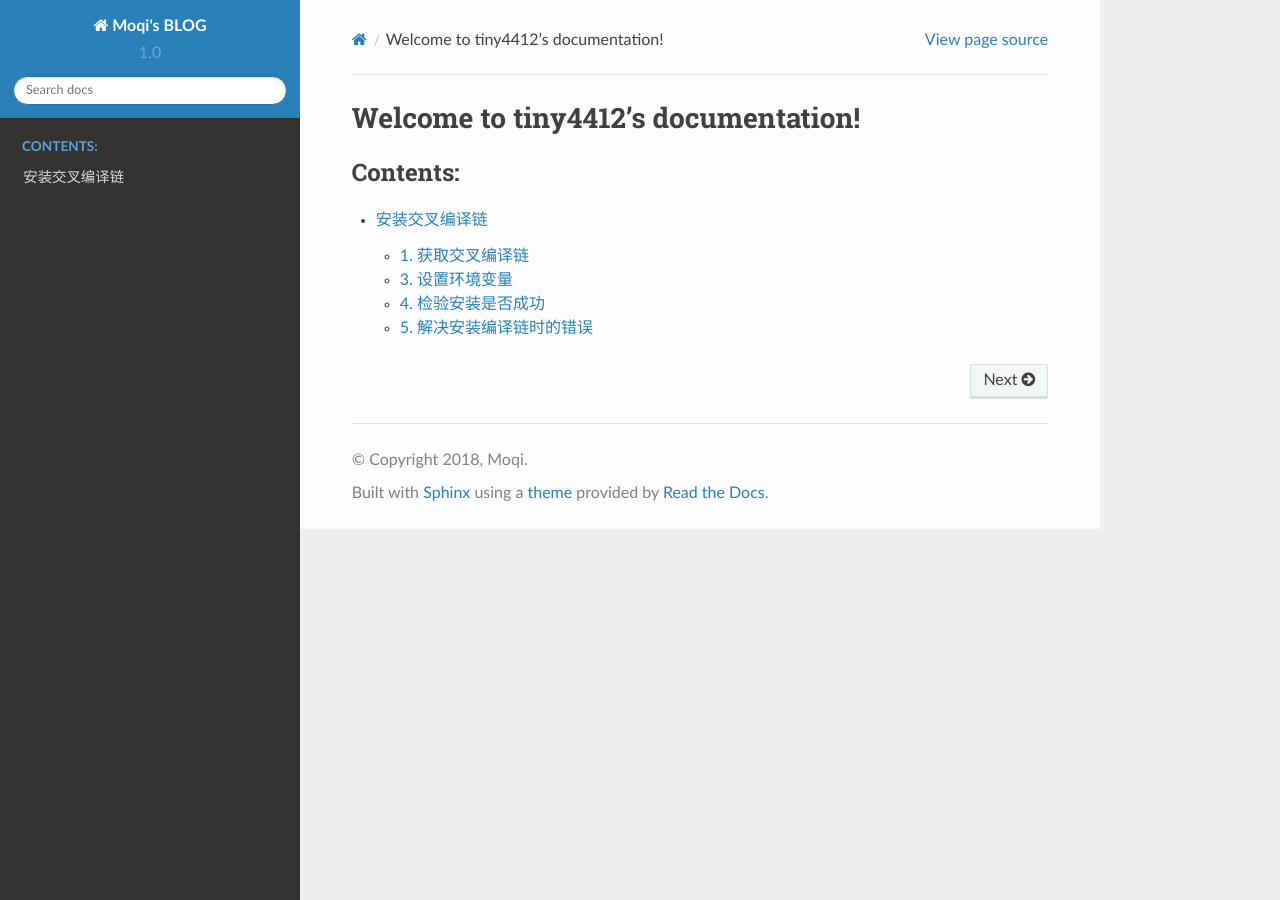
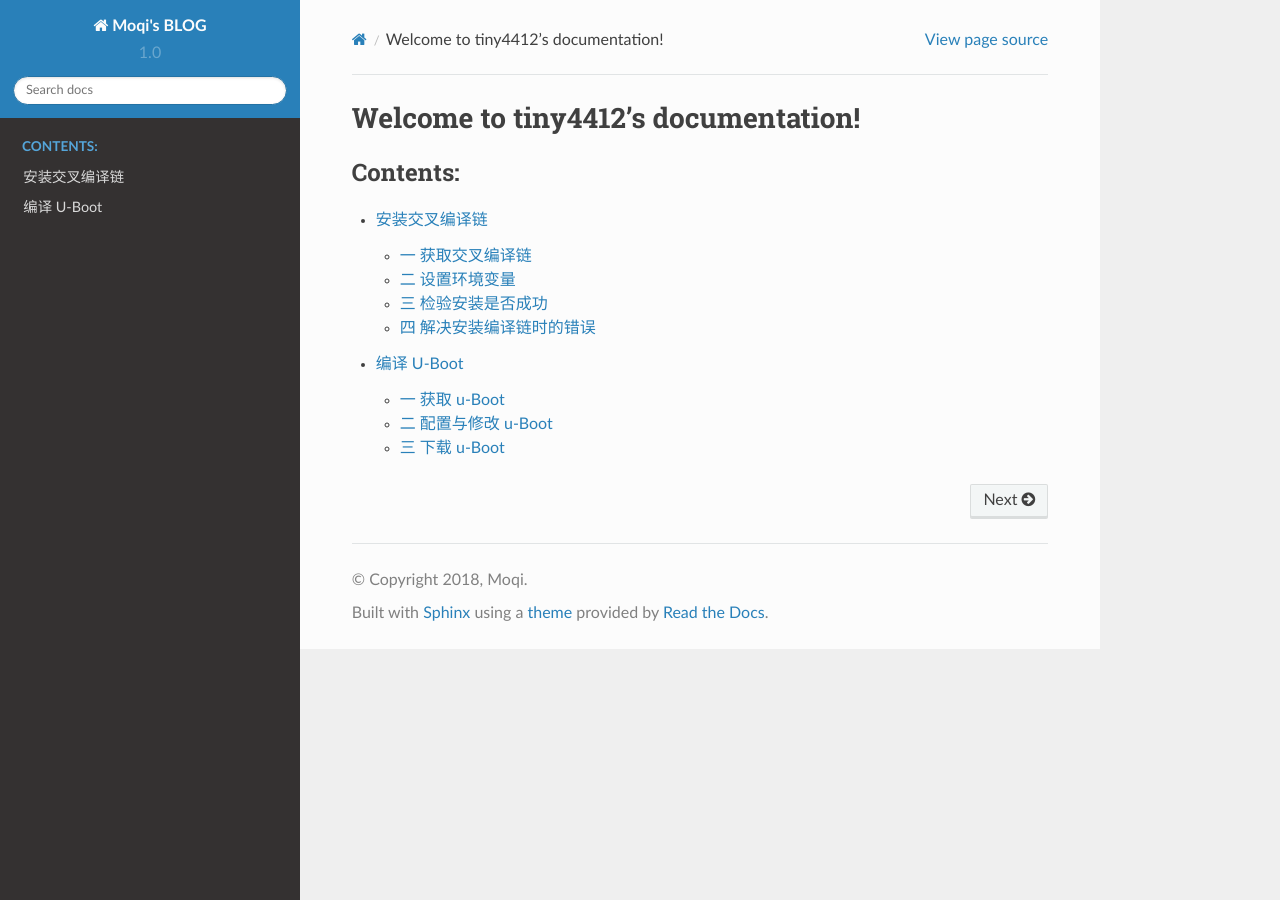
Before and after one commit to moqi-smile/Blog-Tiny4412, a Sphinx documentation site: the page built from source/index.rst, in a window 1280 px wide. Built offline with Sphinx 7.4.7 and the Read the Docs theme 2.0.0, drawn with Linux system fonts in a browser that asks for light colours.

Commit message:
Change Chapter_2.rst

```diff
--- a/source/Chapter_1.rst
+++ b/source/Chapter_1.rst
@@ -1,9 +1,11 @@
+===========================================================
 安装交叉编译链
 ===========================================================
 
 以下操作均在ubuntu164下普通用户权限下操作，如果有更改用户会特别提醒。
 
-1. 获取交叉编译链
+-----------------------------------------------------------
+一 获取交叉编译链
 -----------------------------------------------------------
 
 可以直接在我的github上获取
@@ -18,7 +20,8 @@
 
 	sudo mv Tiny4412-sources/arm-linux-gcc-4.5.1/ /opt/
 
-3. 设置环境变量
+-----------------------------------------------------------
+二 设置环境变量
 -----------------------------------------------------------
 
 我的交叉编译链放在了opt下， 所以设置交叉编译链时，路径是/opt/交叉编译链的文件夹名称/bin。你们设置的时候可以按照你们更改的路径来修改，最好是使用绝对路径而不是相对路径。
@@ -26,9 +29,10 @@
 .. code::
 
 	echo export PATH="/opt/arm-linux-gcc-4.5.1/bin/:$PATH" >> ~/.bashrc
-	sources ~/.bashrc
+	source ~/.bashrc
 
-4. 检验安装是否成功
+-----------------------------------------------------------
+三 检验安装是否成功
 -----------------------------------------------------------
 
 在命令行下输入
@@ -46,7 +50,8 @@
 其中 4.5.1 是交叉编译链版本号, 如果你的编译链跟我的不一样, 这里输出的就不一样
 
 
-5. 解决安装编译链时的错误
+------------------------------------------------------------
+四 解决安装编译链时的错误
 ------------------------------------------------------------
 
 在这里会统计一下所有可能会出现的错误, 以后统一在这里解决
--- a/source/Chapter_2.rst
+++ b/source/Chapter_2.rst
@@ -0,0 +1,106 @@
+===========================================================
+编译 U-Boot
+===========================================================
+
+以下操作均在ubuntu164下普通用户权限下操作，如果有更改用户会特别提醒。
+
+-----------------------------------------------------------
+一 获取 u-Boot
+-----------------------------------------------------------
+
+可以直接在我的github上获取
+
+.. code::
+
+        git clone https://github.com/moqi-smile/Tiny4412-sources.git
+
+也可以在友善之臂的官方github里获取
+
+.. code::
+
+	https://github.com/friendlyarm/uboot_tiny4412.git
+
+
+-----------------------------------------------------------
+二 配置与修改 u-Boot
+-----------------------------------------------------------
+
+首先进入到u-Boot的文件夹下, 然后将配置一个你要编译的开发板
+
+.. code::
+
+	make tiny4412_config
+
+接下来我们设置交叉编译链，在顶层目录下的Makefile下搜索 **CROSS_COMPILE** 在160行那里
+
+.. figure:: ./_static/CROSS_COMPILE.png
+    :align: center
+    :figclass: align-center
+
+在后面添加我们要使用的交叉编译链
+
+.. figure:: ./_static/Change-CROSS_COMPILE.png
+    :align: center
+    :figclass: align-center
+
+接下来我们将MMU关闭, 打开 **include/configs/tiny4412.h**, 搜索MMU会看到以下内容
+
+.. figure:: ./_static/MMU.png
+    :align: center
+    :figclass: align-center
+
+将 CONFIG_ENABLE_MMU 注释掉
+
+.. figure:: ./_static/disableMMU.png
+    :align: center
+    :figclass: align-center
+
+u-boot启动的时候会有一个命令行提示符, 如果你们想要更改的话也可以在这个文件夹内更改，搜索 **CONFIG_SYS_PROMPT** 会出现
+
+.. figure:: ./_static/CONFIG_SYS_PROMPT.png
+    :align: center
+    :figclass: align-center
+
+你可以将后面的定义改为自己喜欢的，我就将它改为
+
+
+.. figure:: ./_static/Change-CONFIG_SYS_PROMPT.png
+    :align: center
+    :figclass: align-center
+
+因为我们关闭了MMU, 所以也需要将链接地址更改, 打开文件 board/samsung/tiny4412/config.mk 将里面的
+
+.. code::
+
+	CONFIG_SYS_TEXT_BASE = 0xc3e00000
+
+更改为
+
+.. code::
+
+	CONFIG_SYS_TEXT_BASE = 0x43e00000
+
+到这里修改便已经结束了。只要在顶层目录下输入 **make** 就会开始编译 u-boot.
+
+-----------------------------------------------------------
+三 下载 u-Boot
+-----------------------------------------------------------
+
+下面我们将已经编译好了的u-boot下载到内存卡，首先插入SD卡。我的sd卡插入以后，便识别为sdd。
+在u-boot顶层目录下有一个文件夹叫 **sd_fuse** ，进入到这个文件夹以后，编译一下。会生成一个叫做tiny4412的文件夹。进入这个文件夹，输入
+
+.. code::
+
+	sudo ./sd_fusing.sh /dev/sdd
+
+如果输出
+
+.. figure:: ./_static/Download.png
+    :align: center
+    :figclass: align-center
+
+证明你已经下载成功，把内存卡插入到板子上, 会输出以下内容，则已经大功告成。
+
+.. figure:: ./_static/uboot-output.png
+    :align: center
+    :figclass: align-center
--- a/source/index.rst
+++ b/source/index.rst
@@ -11,3 +11,4 @@ Welcome to tiny4412's documentation!
    :caption: Contents:
 
    Chapter_1
+   Chapter_2
```
Also changed, not shown: source/_static/CONFIG_SYS_PROMPT.png (added), source/_static/CROSS_COMPILE.png (added), source/_static/Change-CONFIG_SYS_PROMPT.png (added), source/_static/Change-CROSS_COMPILE.png (added), source/_static/Download.png (added), source/_static/MMU.png (added), source/_static/disableMMU.png (added), source/_static/uboot-output.png (added).
